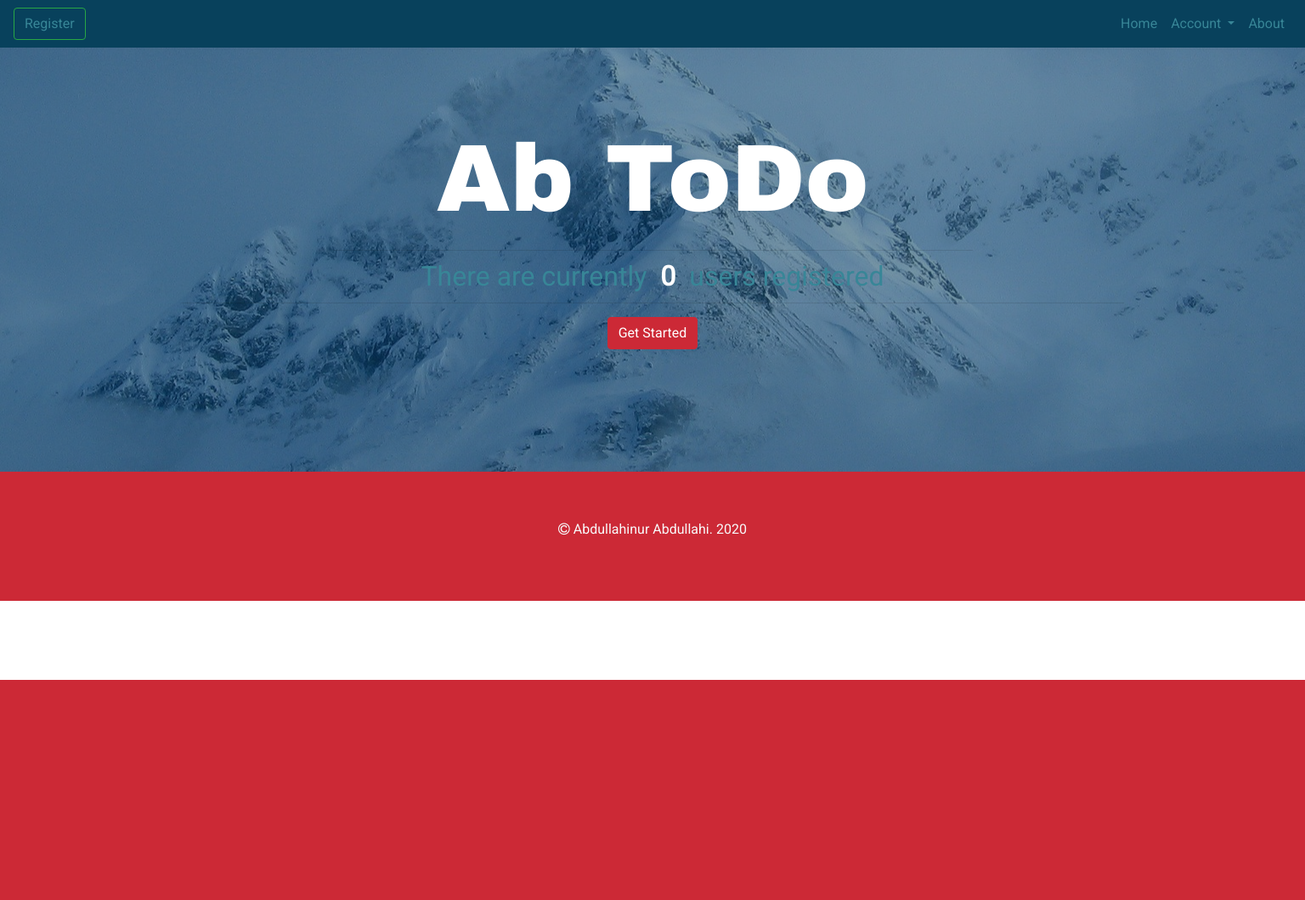
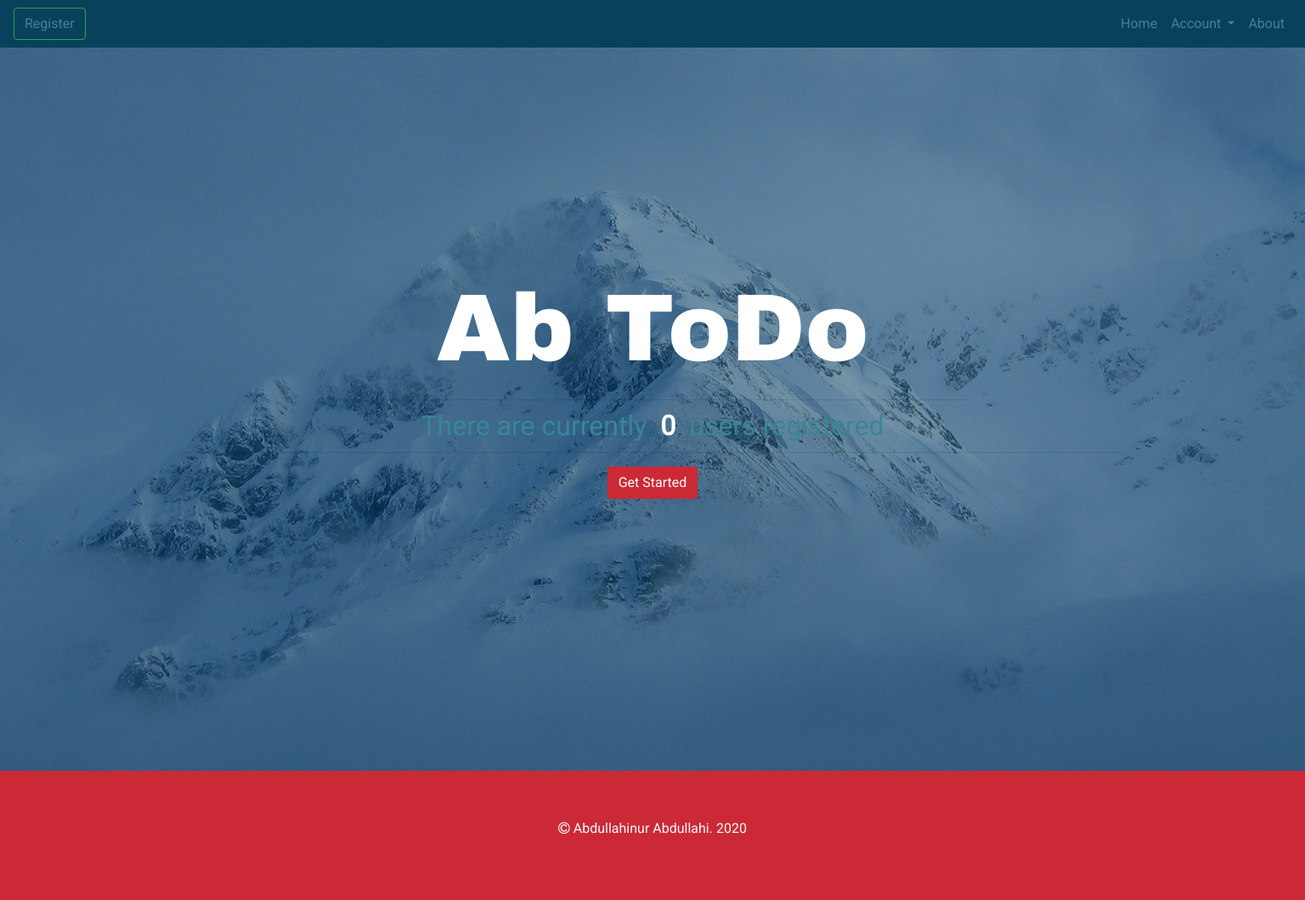
Before and after one commit to SandyAbdullahi/django-todo, a Django app: page / in a window 1536 px wide. Shown: the whole page at 85% size. Before the commit the page ends 800 px from the top, so only its background shows below. Run offline with Django 3.2, Linux system fonts and the light colour scheme; parts of the project's set-up code (start-up, migrations or seed data) failed here and were passed over; some libraries are stand-ins or nearby versions.

Commit message:
add media query for bigger devices

```diff
--- a/static/css/styles.css
+++ b/static/css/styles.css
@@ -169,3 +169,14 @@ a {
         padding: 9rem 0rem;
     }
 }
+
+
+@media (min-width: 1500px) {
+    .landing {
+        background: url('../img/glacier-bay-80643_1920.jpg') no-repeat center;
+    }
+
+    .landing .content {
+        padding: 20rem 0rem;
+    }
+}
```
